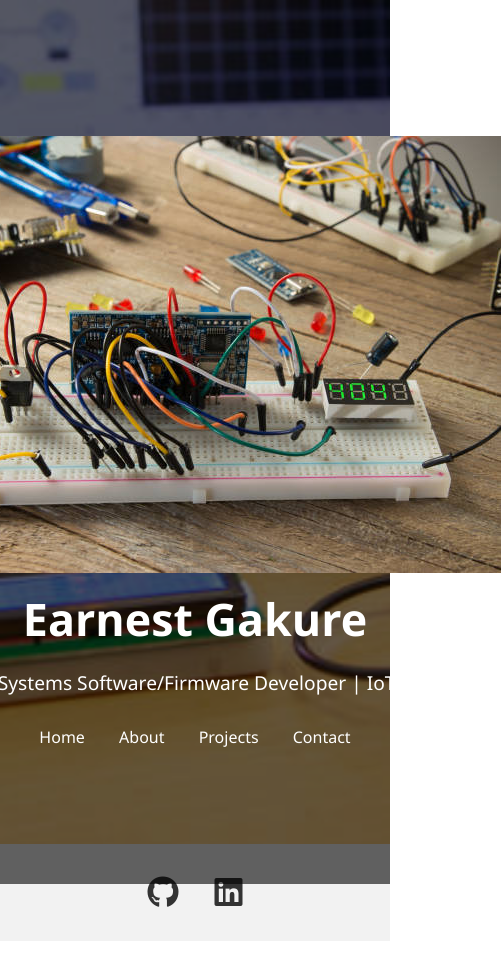
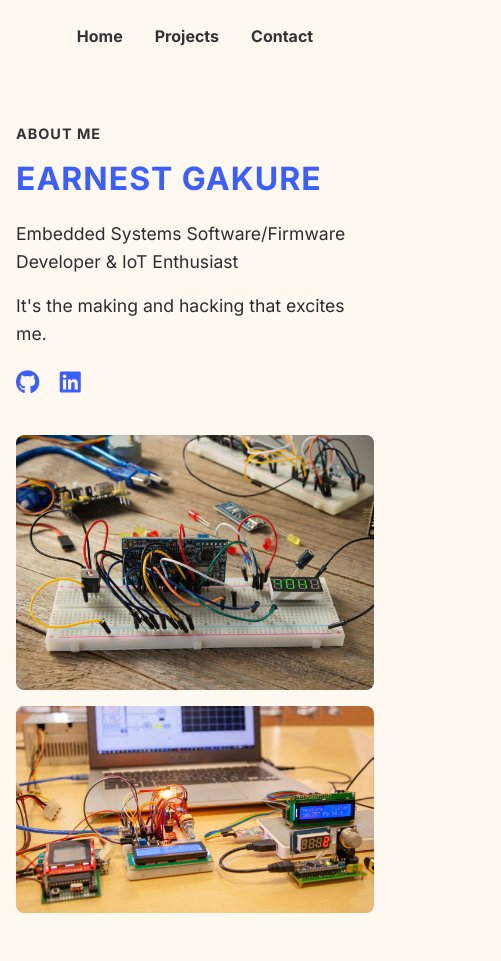
Before and after one commit to earnest-gakure/earnest-gakure.github.io, a plain HTML site: page index.html in a window 390 px wide. Shown: the whole page, 501 px wide, since content can reach past the window. Drawn offline with Linux system fonts and the light colour scheme; files that its build step writes are made by us from their sources.

Commit message:
made better styling

```diff
--- a/css/style.css
+++ b/css/style.css
@@ -1,203 +1,131 @@
-/* Reset and Base Styles */
-body, html {
+/* Reset and base styles */
+* {
   margin: 0;
   padding: 0;
-  height: 100%;
-  font-family: 'Segoe UI', Tahoma, Geneva, Verdana, sans-serif;
+  box-sizing: border-box;
 }
 
-/* ===== Home Page Styling ===== */
-.hero {
-  background-image: url("../images/background.jpg");
-  background-size: cover;
-  background-position: center;
-  height: 100vh;
-  position: relative;
+body {
+  font-family: 'Inter', sans-serif;
+  background-color: #fff9f2;
+  color: #2d2d2d;
+  line-height: 1.6;
+  padding: 0 1rem;
 }
 
-.overlay {
-  background: rgba(0, 0, 0, 0.6); /* dark overlay for readability */
-  height: 100%;
+/* Navigation */
+header {
+  padding: 1.5rem 0;
+  background: transparent;
+}
+
+.nav-links {
   display: flex;
   justify-content: center;
-  align-items: center;
-  text-align: center;
-  color: white;
-  padding: 20px;
+  list-style: none;
+  gap: 2rem;
 }
 
-.content {
-  max-width: 700px;
+.nav-links a {
+  text-decoration: none;
+  color: #333;
+  font-weight: 600;
+  transition: color 0.3s ease;
 }
 
-.profile-img {
-  width: 150px;
-  height: 150px;
-  border-radius: 50%;
-  border: 4px solid white;
-  object-fit: cover;
-  margin-bottom: 20px;
+.nav-links a:hover {
+  color: #0077cc;
 }
 
-h1 {
-  font-size: 2.8rem;
-  margin: 10px 0;
+/* About Section */
+.about-section {
+  display: flex;
+  flex-wrap: wrap;
+  justify-content: space-between;
+  align-items: flex-start;
+  margin-top: 3rem;
+  gap: 2rem;
+  padding-bottom: 3rem;
 }
 
-p {
-  font-size: 1.2rem;
-  margin-bottom: 30px;
+.text-content {
+  flex: 1;
+  max-width: 500px;
 }
 
-nav a {
-  margin: 0 15px;
-  text-decoration: none;
-  color: #fff;
-  border-bottom: 2px solid transparent;
-  transition: all 0.3s ease;
+.text-content h2 {
+  font-size: 0.9rem;
+  color: #333;
+  margin-bottom: 0.5rem;
+  letter-spacing: 1px;
 }
 
-nav a:hover {
-  border-bottom: 2px solid #fff;
+.text-content h1 {
+  font-size: 2.5rem;
+  color: #3a5eff;
+  margin-bottom: 1rem;
+  letter-spacing: 1px;
 }
 
-/* ===== About Page Styling ===== */
-.about-section {
-  min-height: 100vh;
-  background-color: #f5f5f5;
-  padding: 60px 20px;
-  color: #222;
-}
-
-.about-content {
-  max-width: 800px;
-  margin: 0 auto;
-}
-
-.about-content h1 {
-  font-size: 2.5rem;
-  margin-bottom: 20px;
-}
-
-.about-content p {
+.text-content p {
   font-size: 1.1rem;
-  line-height: 1.7;
-  margin-bottom: 20px;
-}
-
-.topnav {
-  background-color: #111;
-  overflow: hidden;
-  padding: 10px 0;
-  text-align: center;
-}
-
-.topnav a {
-  color: white;
-  text-decoration: none;
-  padding: 14px 16px;
-  display: inline-block;
-  transition: background-color 0.3s;
-}
-
-.topnav a:hover {
-  background-color: #333;
-}
-.projects-section {
-  min-height: 100vh;
-  background-color: #ffffff;
-  padding: 60px 20px;
-  color: #222;
-}
-
-.projects-container {
-  max-width: 800px;
-  margin: 0 auto;
-}
-
-.projects-container h1 {
-  font-size: 2.5rem;
-  margin-bottom: 30px;
-  text-align: center;
-}
-
-.project {
-  margin-bottom: 20px;
-}
-
-.accordion {
-  background-color: #111;
-  color: white;
-  cursor: pointer;
-  padding: 15px 20px;
-  width: 100%;
-  border: none;
-  text-align: left;
-  font-size: 1.1rem;
-  transition: background-color 0.3s ease;
-}
-
-.accordion:hover {
-  background-color: #333;
-}
-
-.panel {
-  padding: 15px 20px;
-  background-color: #f1f1f1;
-  display: none;
-  border-left: 2px solid #111;
-}
-/* Footer social icons */
-.social-footer {
-  text-align: center;
-  padding: 2rem;
-  background-color: rgba(0, 0, 0, 0.05);
-}
-
-.social-footer a {
-  margin: 0 1rem;
-  color: #333;
-  text-decoration: none;
-  transition: transform 0.3s, color 0.3s;
-}
-
-.social-footer a:hover {
-  transform: scale(1.2);
-}
-
-.social-footer a:nth-child(1):hover {
-  color: #333; /* GitHub hover */
-}
-
-.social-footer a:nth-child(2):hover {
-  color: #0077b5; /* LinkedIn hover */
-}
-
-/* Contact page */
-.page-container {
-  max-width: 600px;
-  margin: 3rem auto;
-  padding: 2rem;
-  background: #f8f8f8;
-  border-radius: 12px;
-  box-shadow: 0 0 12px rgba(0,0,0,0.1);
-}
-
-.page-container h1 {
-  text-align: center;
   margin-bottom: 1rem;
 }
 
-.page-container p {
-  font-size: 1.1rem;
-  margin: 0.5rem 0;
+/* Social Icons */
+.social-icons {
+  margin-top: 1rem;
 }
 
-.page-container a {
-  color: #0077b5;
-  text-decoration: none;
+.social-icons a {
+  font-size: 1.5rem;
+  margin-right: 1rem;
+  color: #3a5eff;
+  transition: color 0.3s ease;
 }
 
-.page-container a:hover {
-  text-decoration: underline;
+.social-icons a:hover {
+  color: #1a3fcc;
 }
+
+/* Image Section */
+.image-content {
+  flex: 1;
+  display: flex;
+  flex-direction: column;
+  gap: 1rem;
+}
+
+.main-photo {
+  width: 100%;
+  border-radius: 8px;
+  object-fit: cover;
+}
+
+.side-photo {
+  width: 70%;
+  border-radius: 8px;
+  align-self: flex-end;
+  object-fit: cover;
+}
+
+/* Responsive */
+@media (max-width: 900px) {
+  .about-section {
+    flex-direction: column;
+    align-items: center;
+  }
+
+  .image-content {
+    align-items: center;
+  }
+
+  .side-photo {
+    width: 100%;
+    align-self: center;
+  }
+
+  .text-content h1 {
+    font-size: 2rem;
+  }
+}
--- a/index.html
+++ b/index.html
@@ -3,34 +3,37 @@
 <head>
   <meta charset="UTF-8" />
   <meta name="viewport" content="width=device-width, initial-scale=1.0" />
-  <title>Earnest Gakure - Embedded Developer</title>
-  <link rel="stylesheet" href="css/style.css" />
-  <link rel="stylesheet" href="https://cdnjs.cloudflare.com/ajax/libs/font-awesome/6.5.0/css/all.min.css" />
+  <title>Earnest Gakure | Embedded Systems</title>
+  <link rel="stylesheet" href="style.css" />
+  <link href="https://fonts.googleapis.com/css2?family=Inter:wght@400;700&display=swap" rel="stylesheet">
+  <link rel="stylesheet" href="https://cdnjs.cloudflare.com/ajax/libs/font-awesome/6.5.0/css/all.min.css">
 </head>
 <body>
-  <div class="hero">
-    <div class="overlay">
-      <div class="content">
-        <img src="images/profile.jpg" alt="Profile Picture" class="profile-pic" />
-        <h1>Earnest Gakure</h1>
-        <p>Embedded Systems Software/Firmware Developer | IoT Enthusiast</p>
-        <nav class="nav-links">
-          <a href="index.html">Home</a>
-          <a href="about.html">About</a>
-          <a href="projects.html">Projects</a>
-          <a href="contact.html">Contact</a>
-        </nav>
+  <header>
+    <nav>
+      <ul class="nav-links">
+        <li><a href="index.html">Home</a></li>
+        <li><a href="projects.html">Projects</a></li>
+        <li><a href="contact.html">Contact</a></li>
+      </ul>
+    </nav>
+  </header>
+
+  <main class="about-section">
+    <div class="text-content">
+      <h2>ABOUT ME</h2>
+      <h1>EARNEST GAKURE</h1>
+      <p>Embedded Systems Software/Firmware Developer & IoT Enthusiast</p>
+      <p>It's the making and hacking that excites me.</p>
+      <div class="social-icons">
+        <a href="https://github.com/earnest-gakure" target="_blank"><i class="fab fa-github"></i></a>
+        <a href="https://www.linkedin.com/in/earnest-kihara-5771922b4" target="_blank"><i class="fab fa-linkedin"></i></a>
       </div>
     </div>
-  </div>
-
-  <footer class="social-footer">
-    <a href="https://github.com/earnest-gakure" target="_blank">
-      <i class="fab fa-github fa-2x"></i>
-    </a>
-    <a href="https://www.linkedin.com/in/earnest-kihara-5771922b4" target="_blank">
-      <i class="fab fa-linkedin fa-2x"></i>
-    </a>
-  </footer>
+    <div class="image-content">
+      <img src="images/profile-main.jpg" alt="Main" class="main-photo">
+      <img src="images/profile-side.jpg" alt="Side" class="side-photo">
+    </div>
+  </main>
 </body>
 </html>
```
Also changed, not shown: contact.html (+5 -11 lines), images/profile-main.jpg (renamed from images/profile.jpg), images/profile-side.jpg (renamed from images/background.jpg).
